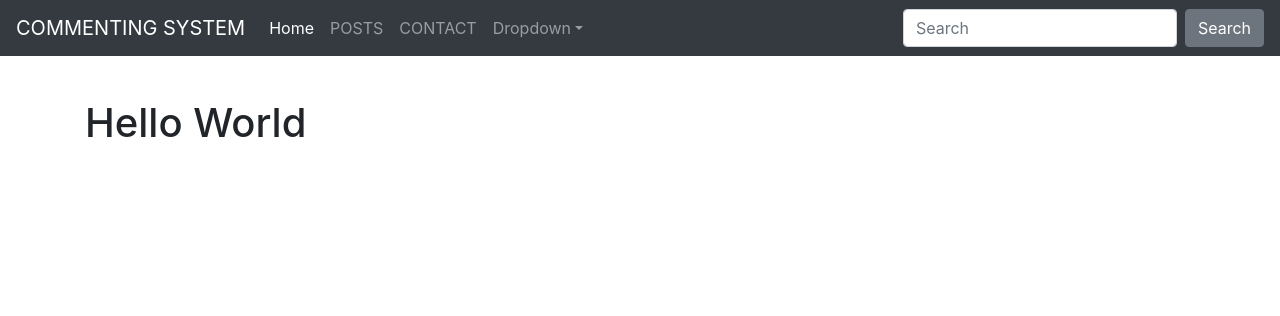
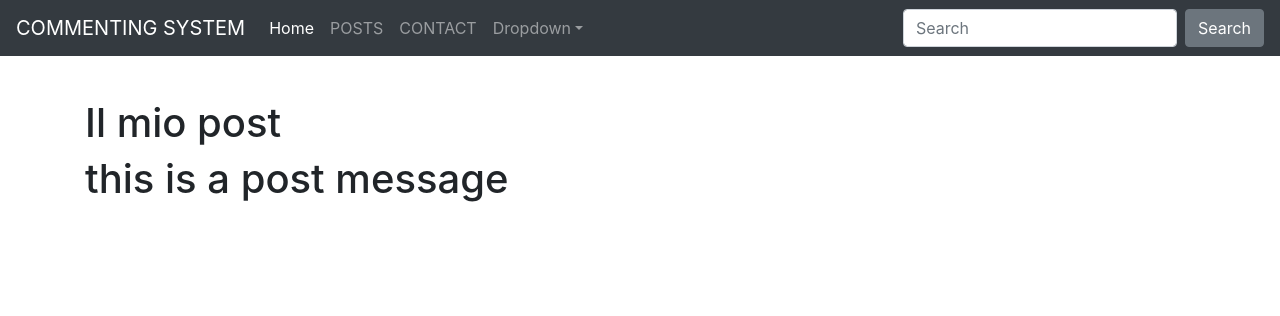
Before and after one commit to hidran/fireblog, a PHP site: page / in a window 1280 px wide. Shown: the top 316 px of the page. Run offline with PHP 8.4, Linux system fonts and the light colour scheme.

Commit message:
Adds show methods and uses ob_start() ob_get_contents()

```diff
--- a/app/Controllers/PostController.php
+++ b/app/Controllers/PostController.php
@@ -5,7 +5,7 @@ namespace App\Controllers;
 class PostController
 {
     protected $layout = 'layout/index.tpl.php';
-    public $name = 'Hello World';
+    public $content = 'Hidran Arias';
 public function __construct()
 {
     echo 'Post controller creato';
@@ -18,4 +18,16 @@ public function __construct()
     {
         require  $this->layout;
     }
+
+    /**
+     * @return string
+     */
+    public function show(int $postid)
+    {
+      $message = ' this is a post message';
+      ob_start();
+      require_once __DIR__.'/../Views/post.tpl.php';
+      $this->content = ob_get_contents();
+      ob_end_clean();
+    }
 }
--- /dev/null
+++ b/app/Views/post.tpl.php
@@ -0,0 +1,4 @@
+<article>
+    <h1>Il mio post</h1>
+    <?=htmlentities($message)?>
+</article>
--- a/layout/index.tpl.php
+++ b/layout/index.tpl.php
@@ -46,7 +46,7 @@
 
 <main role="main" class="container">
 
-    <h1><?=$this->name?></h1>
+    <h1><?=$this->content?></h1>
 
 </main><!-- /.container -->
 <script src="https://code.jquery.com/jquery-3.5.1.min.js"></script>
--- a/public/index.php
+++ b/public/index.php
@@ -5,4 +5,5 @@ use App\Controllers\PostController;
 chdir(dirname(__DIR__));
 require_once __DIR__.'/../app/Controllers/PostController.php';
 $controller = new PostController();
+$controller->show(1);
 $controller->display();
```
